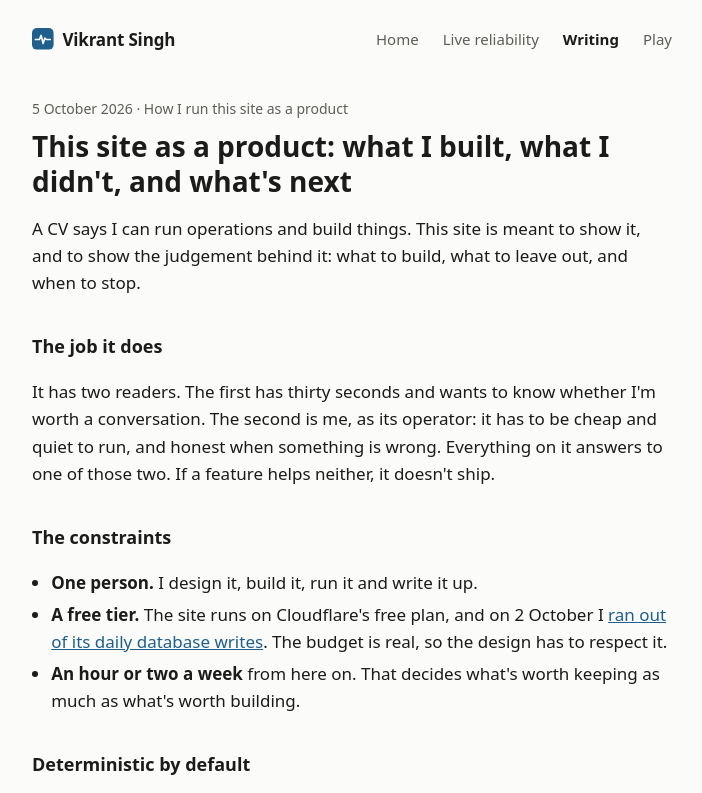
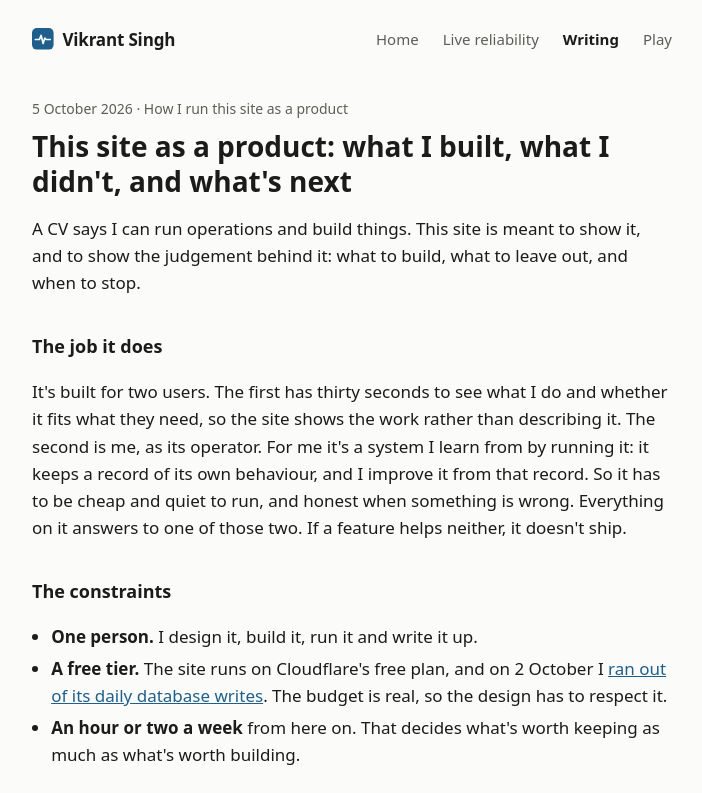
Before and after one commit to vikiscoding/vikrant-personal-website, an Astro site: page /notes/this-site-as-a-product in a window 1280 px wide. Shown: the top 793 px of the page, without its empty margins (288-990 px from the left). Built offline with nearby package versions, Linux system fonts and the light colour scheme; Astro itself is replaced by a stand-in of ours.

Commit message:
Product note: the two users, in the owner's words
The first user sees the work rather than a description of it; the second, the
operator, learns from the system by running it and improves it from its own
record.

```diff
--- a/src/pages/notes/this-site-as-a-product.astro
+++ b/src/pages/notes/this-site-as-a-product.astro
@@ -19,9 +19,11 @@ const ADR = "https://github.com/vikiscoding/vikrant-personal-website/blob/main/d
 
   <h2>The job it does</h2>
   <p>
-    It has two readers. The first has thirty seconds and wants to know whether I'm worth a conversation. The second is
-    me, as its operator: it has to be cheap and quiet to run, and honest when something is wrong. Everything on it
-    answers to one of those two. If a feature helps neither, it doesn't ship.
+    It's built for two users. The first has thirty seconds to see what I do and whether it fits what they need, so the
+    site shows the work rather than describing it. The second is me, as its operator. For me it's a system I learn
+    from by running it: it keeps a record of its own behaviour, and I improve it from that record. So it has to be
+    cheap and quiet to run, and honest when something is wrong. Everything on it answers to one of those two. If a
+    feature helps neither, it doesn't ship.
   </p>
 
   <h2>The constraints</h2>
```
